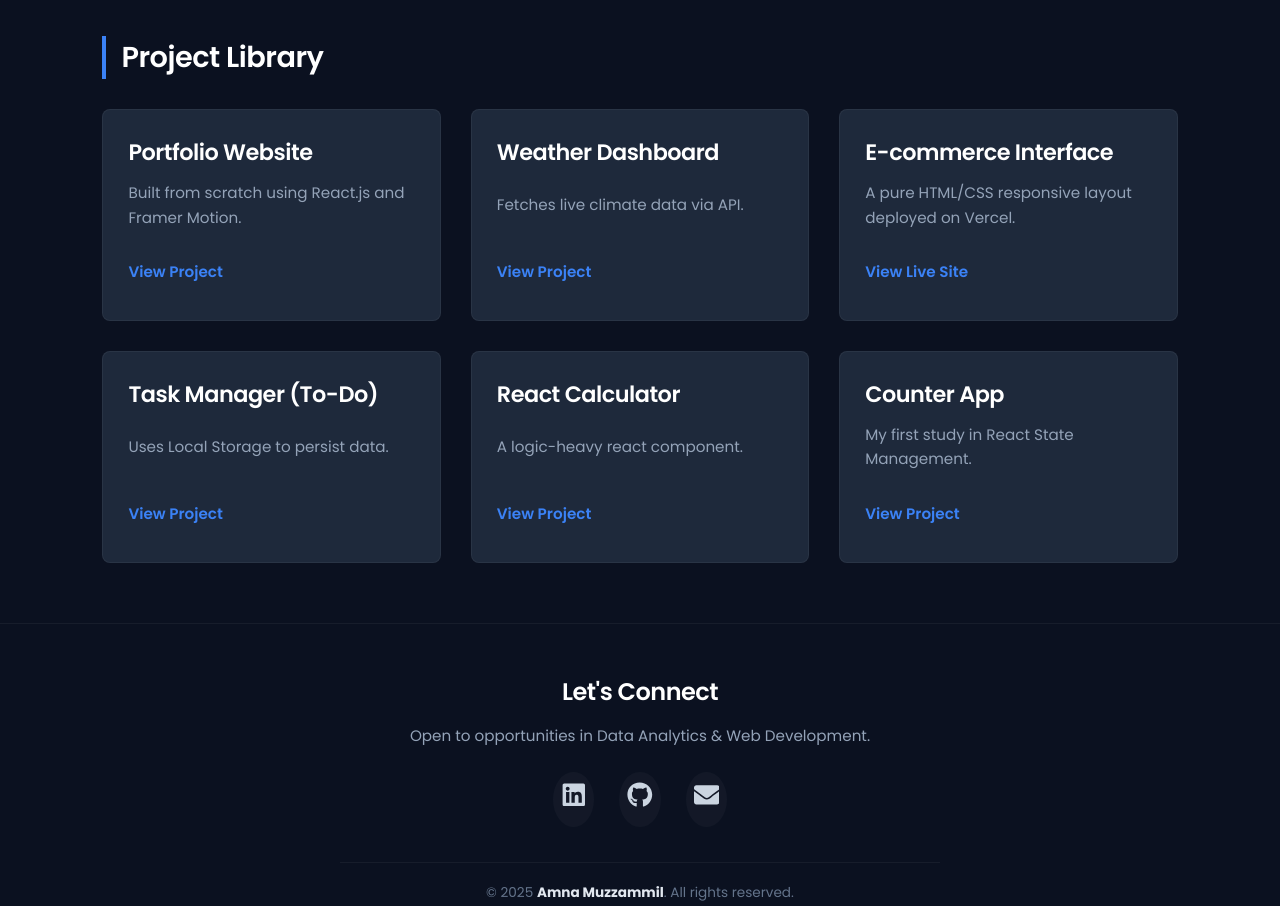
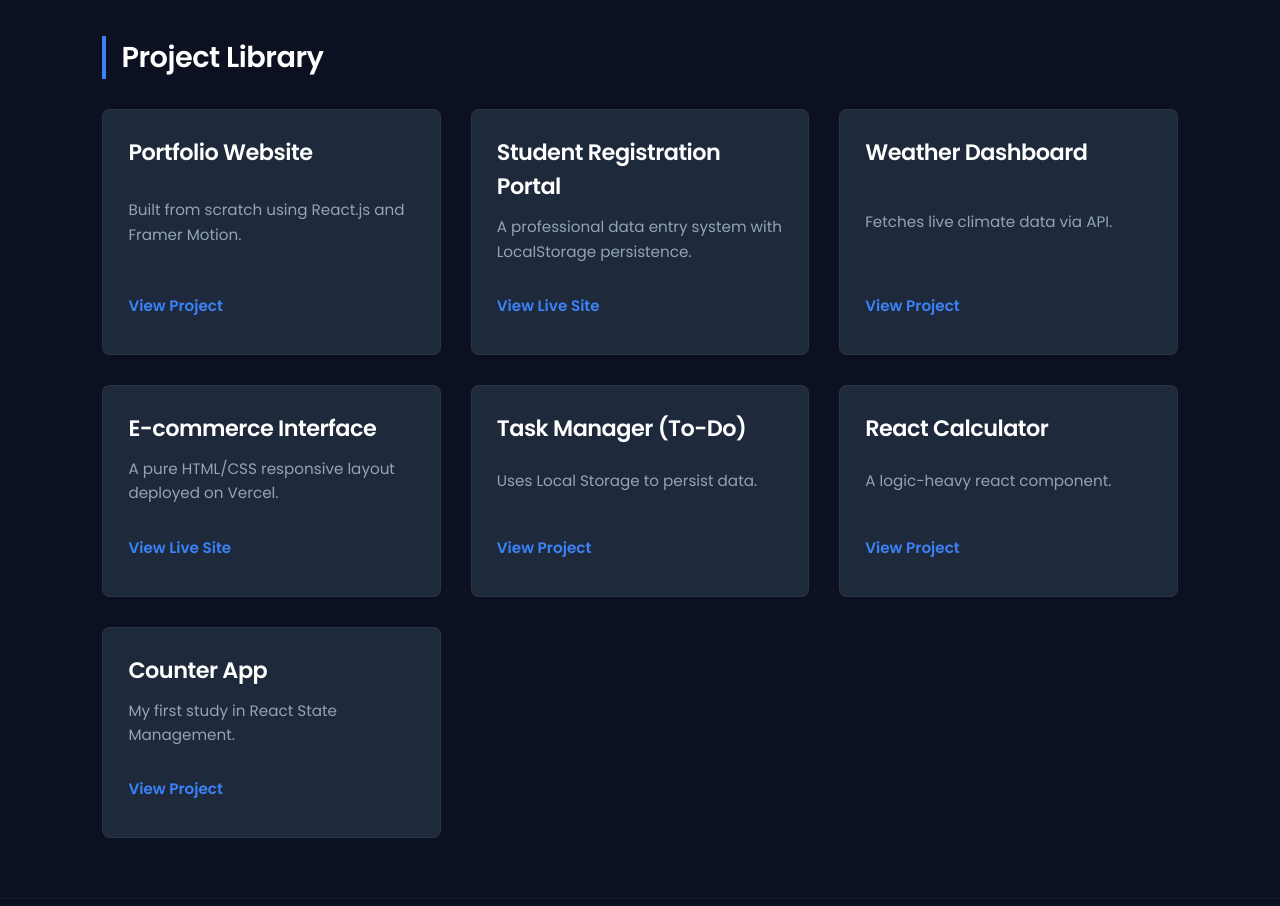
Before and after one commit to amnamuzzammil6-sketch/portfolio-project, a React (Vite) app: page /portfolio in a window 1280 px wide. Shown: the part 1800-2706 px from the top of the page. Built offline with nearby package versions, Linux system fonts and the light colour scheme.

Commit message:
another commit

```diff
--- a/src/pages/Blogs.css
+++ b/src/pages/Blogs.css
@@ -149,3 +149,24 @@
     grid-template-columns: 1fr; /* Stack cards on phone */
   }
 }
+
+
+.card-link-container {
+    margin-top: 20px;
+    padding-top: 15px;
+    border-top: 1px solid rgba(255, 255, 255, 0.1); /* Subtle separator */
+}
+
+.card-external-link {
+    color: #64ffda; /* Professional Cyan/Teal color */
+    text-decoration: none;
+    font-size: 0.9rem;
+    font-weight: 600;
+    transition: all 0.3s ease;
+    display: inline-block;
+}
+
+.card-external-link:hover {
+    color: #007bff;
+    transform: translateX(5px); /* Small nudge effect */
+}
--- a/src/pages/Blogs.jsx
+++ b/src/pages/Blogs.jsx
@@ -6,7 +6,8 @@ import {
   FaCheckSquare,
   FaShoppingBag,
   FaLaptopCode,
-  FaSortNumericDown // <--- Added Icon for Counter
+  FaSortNumericDown,
+  FaUserGraduate
 } from "react-icons/fa";
 import "./Blogs.css";
 
@@ -39,7 +40,7 @@ export default function Blogs() {
     },
     {
       id: 4,
-      title: "Counter App", // <--- NEW ADDITION
+      title: "Counter App",
       icon: <FaSortNumericDown />,
       desc: "My first study in React State Management. It allows users to increment, decrement, and reset a counter, demonstrating the fundamentals of the useState hook.",
       tech: ["React", "CSS", "Hooks (useState)"],
@@ -60,6 +61,14 @@ export default function Blogs() {
       desc: "My personal portfolio built using React. It showcases my projects, skills, and contact details, focusing on elegant UI and smooth navigation.",
       tech: ["React", "Framer Motion", "React Router"],
       learning: "Routing, layout design, code optimization"
+    },
+    {
+      id: 7,
+      title: "Student Data Portal",
+      icon: <FaUserGraduate />,
+      desc: "A professional data entry system with persistent storage. It features real-time validation to ensure data quality and a mobile-responsive layout.",
+      tech: ["JavaScript", "LocalStorage", "CSS"],
+      learning: "Mastering data integrity and persistent web storage."
     }
   ];
 
--- a/src/pages/Portfolio.jsx
+++ b/src/pages/Portfolio.jsx
@@ -5,21 +5,25 @@ import { FaExternalLinkAlt, FaGoogle, FaAward , FaGraduationCap} from "react-ico
 import "./Portfolio.css";
 
 // --- IMPORTS ---
-// Ensure these match your actual filenames in 'src/assets'
 import googleDataImg from "../assets/google-data-analytics.jpg";
 import googleAIImg from "../assets/google-ai.png";
 import googlePromptingImg from "../assets/google-prompting-essential.jpg";
-//import banoQabilImg from "../assets/bano-qabil.jpg";
 
 export default function Portfolio() {
 
-  // 1. DATA: Your Projects
+  // 1. DATA: Your Projects (UPDATED WITH REGISTRATION PORTAL)
   const projects = [
     {
       title: "Portfolio Website",
       desc: "Built from scratch using React.js and Framer Motion.",
       link: "/",
       external: false,
+    },
+    {
+      title: "Student Registration Portal", // <--- NEW ADDITION
+      desc: "A professional data entry system with LocalStorage persistence.",
+      link: "https://student-data-portal.vercel.app/",
+      external: true,
     },
     {
       title: "Weather Dashboard",
@@ -52,6 +56,7 @@ export default function Portfolio() {
       external: false,
     },
   ];
+
   const education = [
     {
       degree: "Bachelor of Business and Information Technology (Hons)",
@@ -61,15 +66,14 @@ export default function Portfolio() {
       desc: "Specializing in Data Analytics and Web Engineering.",
     },
     {
-      degree: "FSc Pre-Medical", // <--- UPDATED
+      degree: "FSc Pre-Medical",
       school: "Superior College",
       year: "2023 - 2024",
       grade: "Grade: A+",
-      desc: "Built a strong foundation in Biology and Physics before pivoting to Technology.", // <--- UPDATED STORY
+      desc: "Built a strong foundation in Biology and Physics before pivoting to Technology.",
     }
   ];
 
-  // 2. DATA: Certifications
   const certifications = [
     {
       title: "Google Data Analytics Professional Certificate",
@@ -77,7 +81,7 @@ export default function Portfolio() {
       status: "Completed",
       desc: "Mastered data cleaning, analysis with R, SQL queries, and Tableau visualization.",
       link: "https://coursera.org/share/d5c7f9f8f625f3b52f7dbeb4e6f87eb8",
-      image: googleDataImg // Clicking this image opens google-data.jpg
+      image: googleDataImg
     },
     {
       title: "Frontend Web Development",
@@ -85,7 +89,6 @@ export default function Portfolio() {
       status: "Completed",
       desc: "Comprehensive training in HTML5, CSS, JavaScript, and responsive web design.",
       link: "#",
-      //image: banoQabilImg // Clicking this image opens bano-qabil.jpg
     },
     {
       title: "Google UX Design Professional Certificate",
@@ -93,7 +96,7 @@ export default function Portfolio() {
       status: "In Progress",
       desc: "Currently mastering wireframing, prototyping in Figma, and user research.",
       link: "https://www.coursera.org/professional-certificates/google-ux-design",
-      image: "https://images.credly.com/size/340x340/images/116de714-256d-4763-952f-87d46b86584c/GCC_badge_UX_1000x1000.png" // Clicking this opens the Badge URL
+      image: "https://images.credly.com/size/340x340/images/116de714-256d-4763-952f-87d46b86584c/GCC_badge_UX_1000x1000.png"
     },
     {
       title: "Google AI Essentials",
@@ -101,7 +104,7 @@ export default function Portfolio() {
       status: "Completed",
       desc: "Foundational knowledge of Artificial Intelligence principles and ethics.",
       link: "https://coursera.org/share/9f83e6b2b64e99377b2cbd6f63c5b3c3",
-      image: googleAIImg // Clicking this image opens google-ai.png
+      image: googleAIImg
     },
     {
       title: "Generative AI: Prompt Engineering",
@@ -109,7 +112,7 @@ export default function Portfolio() {
       status: "Completed",
       desc: "Advanced techniques for prompting LLMs to generate high-quality outputs.",
       link: "https://coursera.org/share/c6a6ca2fc3c6ee4436171078b0262af2",
-      image: googlePromptingImg // Clicking this image opens google-prompting.jpg
+      image: googlePromptingImg
     }
   ];
 
@@ -131,7 +134,6 @@ export default function Portfolio() {
         </p>
       </div>
 
-      {/* SECTION 1: SKILLS */}
       <section className="skills-section">
         <h2>The Tech Stack</h2>
         <div className="skills-grid">
@@ -153,7 +155,7 @@ export default function Portfolio() {
           </div>
         </div>
       </section>
-      {/* 2. EDUCATION (Grid Layout) */}
+
       <section className="education-section">
         <h2>Education History</h2>
         <div className="education-grid">
@@ -161,11 +163,10 @@ export default function Portfolio() {
             <motion.div
               className="education-card"
               key={index}
-              initial={{ opacity: 0, y: 20 }} // Changed to y axis animation to match others
+              initial={{ opacity: 0, y: 20 }}
               animate={{ opacity: 1, y: 0 }}
               transition={{ delay: index * 0.1 }}
             >
-              {/* Icon on Top */}
               <div className="edu-icon-box">
                 <FaGraduationCap />
               </div>
@@ -184,7 +185,6 @@ export default function Portfolio() {
         </div>
       </section>
 
-      {/* SECTION 3: CERTIFICATIONS */}
       <section className="cert-section">
         <h2>Professional Certifications</h2>
         <div className="cert-grid">
@@ -194,9 +194,6 @@ export default function Portfolio() {
               key={index}
               whileHover={{ scale: 1.02 }}
             >
-              {/* --- MASTER IMAGE LINK --- */}
-              {/* This 'a' tag wraps the image. href is set to {cert.image}. */}
-              {/* This forces EVERY image to open in a new tab when clicked. */}
               <a href={cert.image} target="_blank" rel="noreferrer" className="cert-img-wrapper">
                 <img src={cert.image} alt={cert.title} className="cert-img" />
               </a>
@@ -205,8 +202,6 @@ export default function Portfolio() {
                 <div className="cert-header">
                   {cert.issuer.includes("Google") ? <FaGoogle className="google-icon" /> : <FaAward className="google-icon" />}
                   <span>{cert.issuer}</span>
-
-                  {/* "In Progress" Badge */}
                   {cert.status === "In Progress" && (
                     <span style={{
                       marginLeft: "auto",
@@ -225,8 +220,6 @@ export default function Portfolio() {
                 <h3>{cert.title}</h3>
                 <p>{cert.desc}</p>
 
-                {/* --- MASTER TEXT LINK --- */}
-                {/* If In Progress -> Link to Curriculum. If Completed -> Link to Verify. */}
                 {cert.status === "In Progress" ? (
                    <a href={cert.link} target="_blank" rel="noreferrer" className="cert-link" style={{color: "#eab308"}}>
                      View Curriculum <FaExternalLinkAlt />
@@ -240,14 +233,12 @@ export default function Portfolio() {
                     Credential Verified
                   </span>
                 )}
-
               </div>
             </motion.div>
           ))}
         </div>
       </section>
 
-      {/* SECTION 4: PROJECTS */}
       <section className="projects-section">
         <h2>Project Library</h2>
         <div className="projects-grid">
```
